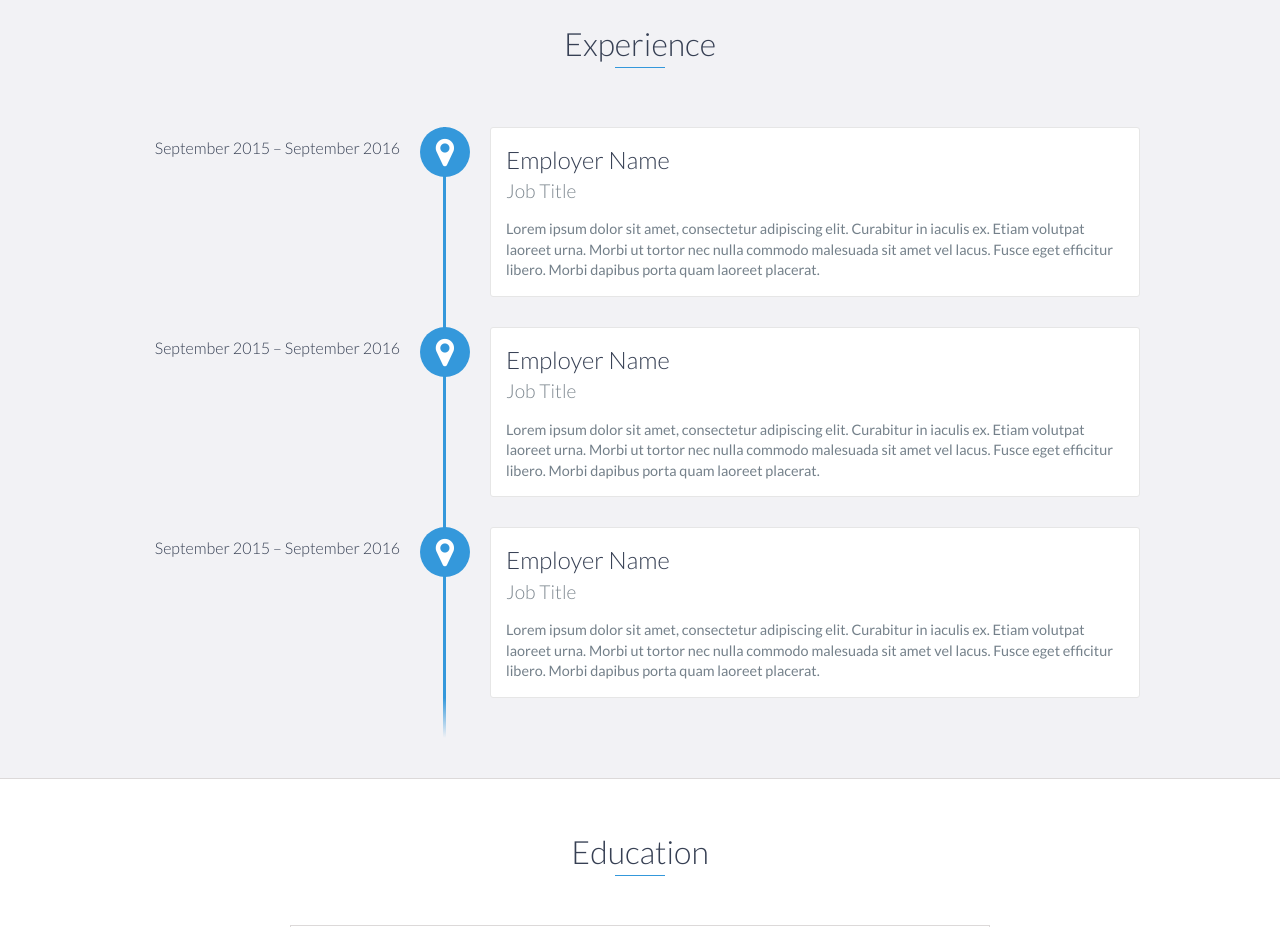
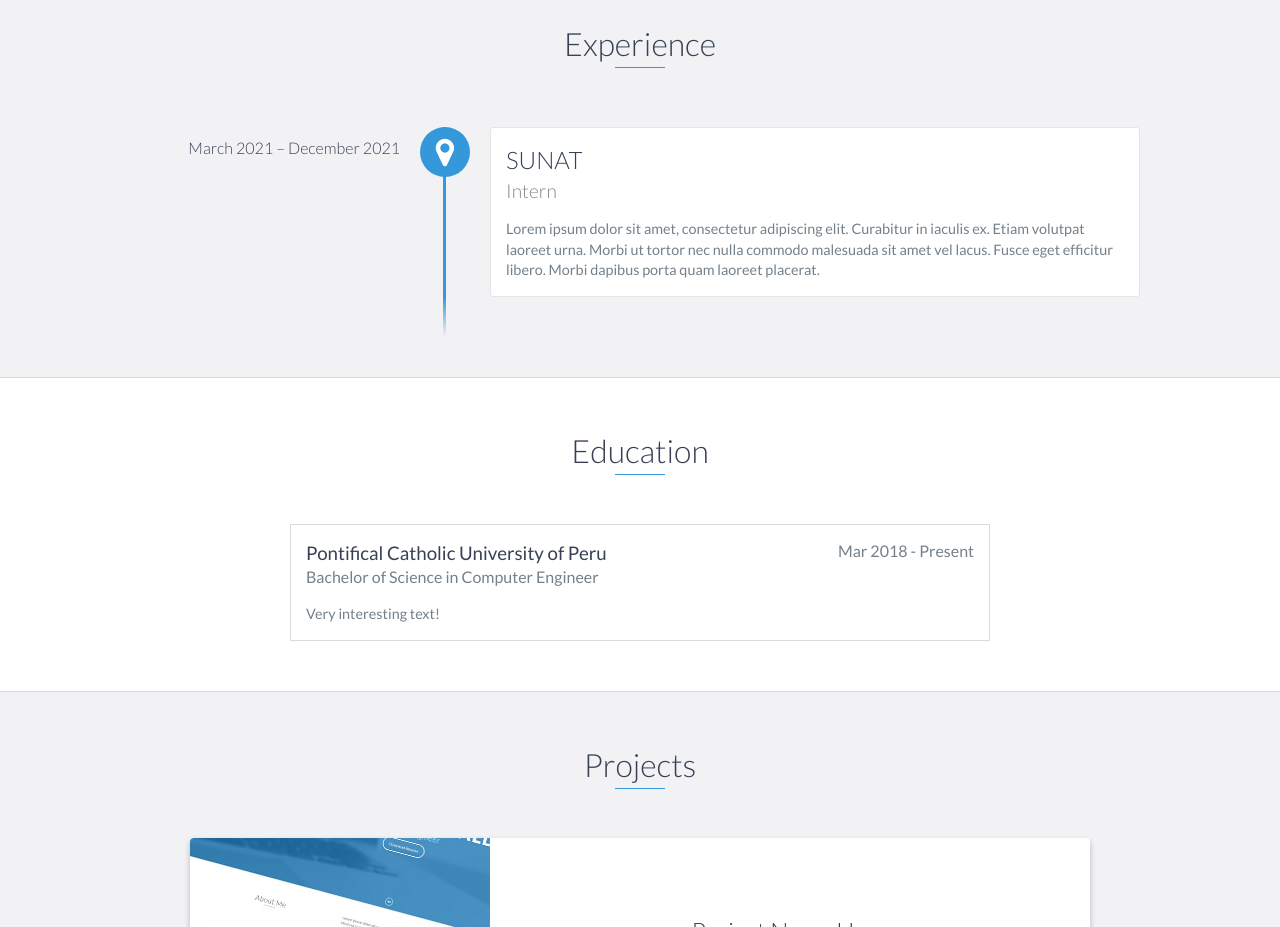
Before and after one commit to Duvet05/devportfolio2, a plain HTML site: page index.html in a window 1280 px wide. Shown: the part 1140-2067 px from the top of the page. Drawn offline with nearby package versions, Linux system fonts and the light colour scheme.

Commit message:
modified:   index.html

```diff
--- a/index.html
+++ b/index.html
@@ -100,31 +100,9 @@
     <div id="experience" class="background-alt">
       <h2 class="heading">Experience</h2>
       <div id="experience-timeline">
-        <div data-date="September 2015 – September 2016">
-          <h3>Employer Name</h3>
-          <h4>Job Title</h4>
-          <p>
-            Lorem ipsum dolor sit amet, consectetur adipiscing elit. Curabitur
-            in iaculis ex. Etiam volutpat laoreet urna. Morbi ut tortor nec
-            nulla commodo malesuada sit amet vel lacus. Fusce eget efficitur
-            libero. Morbi dapibus porta quam laoreet placerat.
-          </p>
-        </div>
-
-        <div data-date="September 2015 – September 2016">
-          <h3>Employer Name</h3>
-          <h4>Job Title</h4>
-          <p>
-            Lorem ipsum dolor sit amet, consectetur adipiscing elit. Curabitur
-            in iaculis ex. Etiam volutpat laoreet urna. Morbi ut tortor nec
-            nulla commodo malesuada sit amet vel lacus. Fusce eget efficitur
-            libero. Morbi dapibus porta quam laoreet placerat.
-          </p>
-        </div>
-
-        <div data-date="September 2015 – September 2016">
-          <h3>Employer Name</h3>
-          <h4>Job Title</h4>
+        <div data-date="March 2021 – December 2021">
+          <h3>SUNAT</h3>
+          <h4>Intern</h4>
           <p>
             Lorem ipsum dolor sit amet, consectetur adipiscing elit. Curabitur
             in iaculis ex. Etiam volutpat laoreet urna. Morbi ut tortor nec
```
